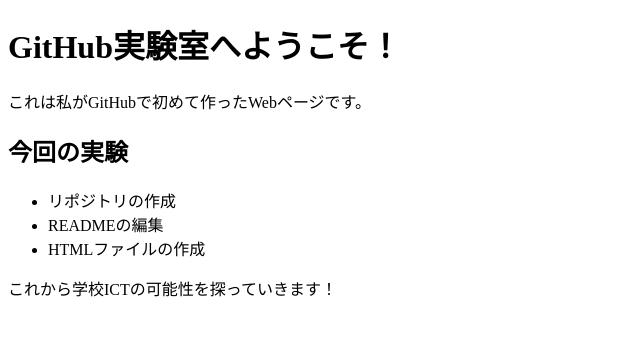
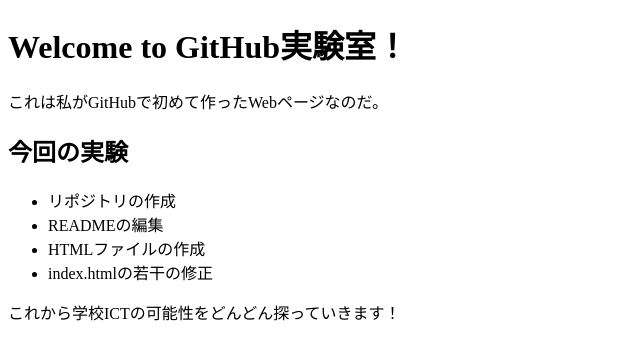
Before and after one commit to t22103-wq/github-pages-test, a plain HTML site: page index.html in a window 1280 px wide. Shown: the whole page, without its empty margins (0-640 px from the left). Drawn offline with Linux system fonts and the light colour scheme.

Commit message:
index.htmlの初めの修正

```diff
--- a/index.html
+++ b/index.html
@@ -7,16 +7,17 @@
   <title>GitHub実験室</title>
 </head>
 <body>
-  <h1>GitHub実験室へようこそ！</h1>
-  <p>これは私がGitHubで初めて作ったWebページです。</p>
+  <h1>Welcome to GitHub実験室！</h1>
+  <p>これは私がGitHubで初めて作ったWebページなのだ。</p>
 
   <h2>今回の実験</h2>
   <ul>
     <li>リポジトリの作成</li>
     <li>READMEの編集</li>
     <li>HTMLファイルの作成</li>
+    <li>index.htmlの若干の修正</li>
   </ul>
 
-  <p>これから学校ICTの可能性を探っていきます！</p>
+  <p>これから学校ICTの可能性をどんどん探っていきます！</p>
 </body>
 </html>
```
